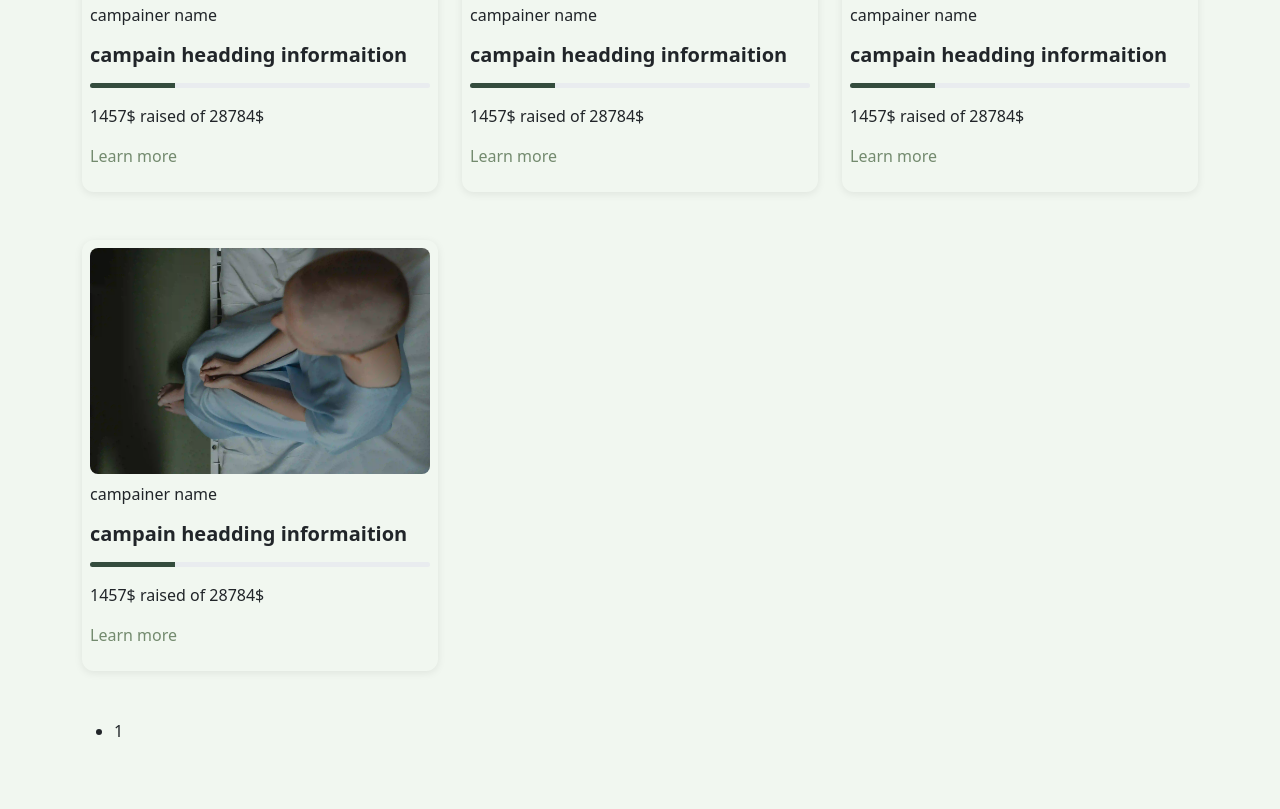
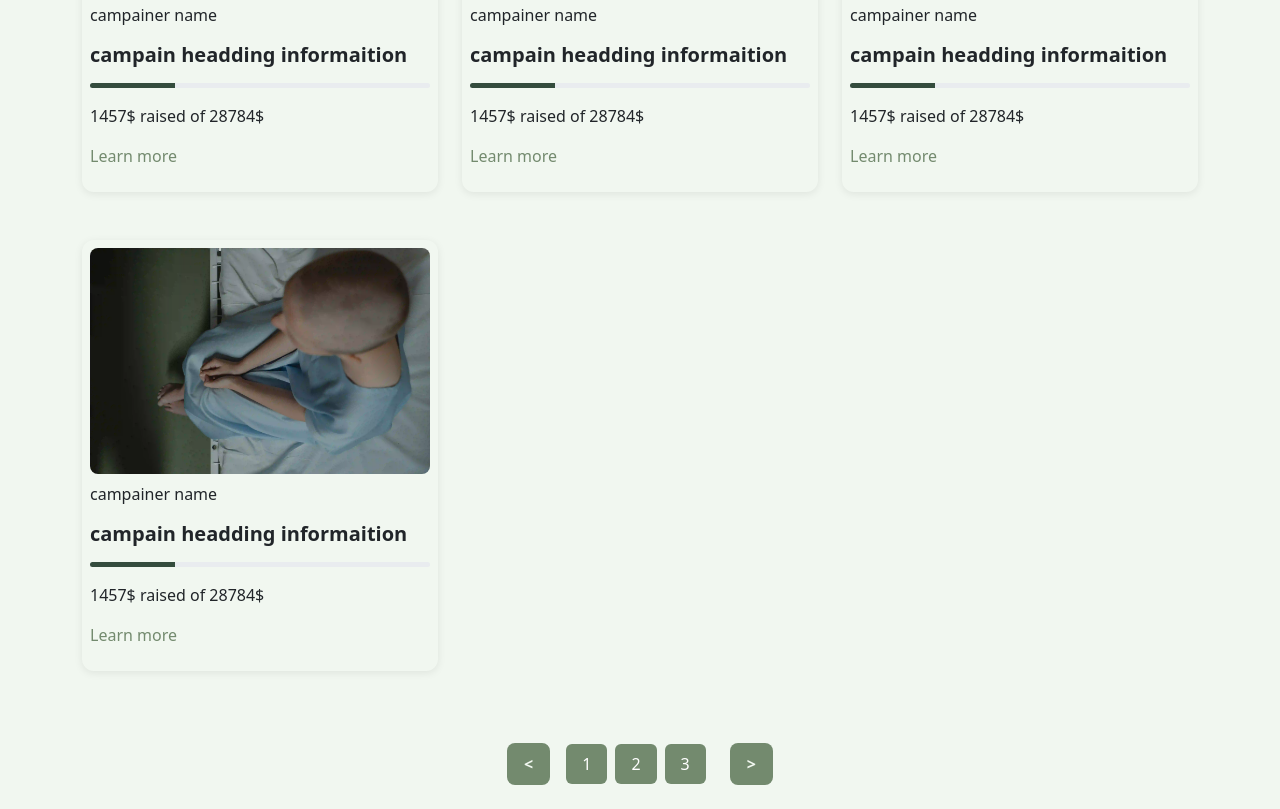
Before and after one commit to amiramostafaemam/crowdfunding, a plain HTML site: page PAGES/explore.html in a window 1280 px wide. Shown: the part 860-1669 px from the top of the page. Before the commit the page ends 1619 px from the top, so only its background shows below. Drawn offline with nearby package versions, Linux system fonts and the light colour scheme.

Commit message:
add pagenation to explore page

```diff
--- a/CSS/explore.css
+++ b/CSS/explore.css
@@ -139,7 +139,20 @@ background-color: rgba(0, 0, 0, 0.5)
     display: none;
 
 }
-
+.explore__pagenation ul li{
+background-color: var(--btn-primary-color);
+}
+.explore__pagenation ul li:hover{
+background-color: var(--btn-secondary-color);
+}
+.explore__pagenation button{
+  background-color: var(--btn-primary-color);
+  color: var(--background-color);
+}
+.explore__pagenation button:hover{
+background-color: var(--btn-secondary-color);
+color: var(--background-color);
+}
 @media screen and (max-width: 500px) {
     .dropdown__filter__responsive {
         /* display: block !important; */
--- a/CSS/style.css
+++ b/CSS/style.css
@@ -15,9 +15,7 @@ body {
   padding: 0;
   background-color:var(--background-color);
 }
-.homepage__slider {
-  /* max-height: 50vh; */
-}
+
 .homepage__slider img {
   height: 60vh;
   object-fit: cover;
--- a/PAGES/explore.html
+++ b/PAGES/explore.html
@@ -77,7 +77,8 @@
             <div class="col-lg-4 col-sm-12 mb-5 ">
                 <div class="explore__card__style p-2">
                     <div class="explore__card position-relative">
-                        <img src="../ASESETS/Images/cancer.webp" alt="" class="w-100 rounded-3 card-img-top explore__card--img">
+                        <img src="../ASESETS/Images/cancer.webp" alt=""
+                            class="w-100 rounded-3 card-img-top explore__card--img">
                         <div class="explore__card__layer position-absolute p-3">
                             <a href="#"><i class="fa-solid fa-video fa-2xl" style="color: #ffffff;"></i></a>
 
@@ -102,7 +103,8 @@
             <div class="col-lg-4 col-sm-12 mb-5 ">
                 <div class="explore__card__style p-2">
                     <div class="explore__card position-relative">
-                        <img src="../ASESETS/Images/cancer.webp" alt="" class="w-100 rounded-3 card-img-top explore__card--img">
+                        <img src="../ASESETS/Images/cancer.webp" alt=""
+                            class="w-100 rounded-3 card-img-top explore__card--img">
                         <div class="explore__card__layer position-absolute p-3">
                             <a href="#"><i class="fa-solid fa-video fa-2xl" style="color: #ffffff;"></i></a>
 
@@ -127,7 +129,8 @@
             <div class="col-lg-4 col-sm-12 mb-5 ">
                 <div class="explore__card__style p-2">
                     <div class="explore__card position-relative">
-                        <img src="../ASESETS/Images/cancer.webp" alt="" class="w-100 rounded-3 card-img-top explore__card--img">
+                        <img src="../ASESETS/Images/cancer.webp" alt=""
+                            class="w-100 rounded-3 card-img-top explore__card--img">
                         <div class="explore__card__layer position-absolute p-3">
                             <a href="#"><i class="fa-solid fa-video fa-2xl" style="color: #ffffff;"></i></a>
 
@@ -152,7 +155,8 @@
             <div class="col-lg-4 col-sm-12 mb-5 ">
                 <div class="explore__card__style p-2">
                     <div class="explore__card position-relative">
-                        <img src="../ASESETS/Images/cancer.webp" alt="" class="w-100 rounded-3 card-img-top explore__card--img">
+                        <img src="../ASESETS/Images/cancer.webp" alt=""
+                            class="w-100 rounded-3 card-img-top explore__card--img">
                         <div class="explore__card__layer position-absolute p-3">
                             <a href="#"><i class="fa-solid fa-video fa-2xl" style="color: #ffffff;"></i></a>
 
@@ -175,10 +179,15 @@
             </div>
         </div>
 
-        <div class="explore__pagenation">
-            <ul>
-                <li>1</li>
-            </ul>
+        <div class="explore__pagenation my-4 d-flex align-items-center justify-content-center">
+            <button class="btn px-3 py-2 rounded-3 fw-bold me-3" value="">
+                < </button>
+                    <ul class="list-unstyled d-flex text-white mb-0 m-0">
+                        <li class="px-3 py-2 me-2 rounded-2">1</li>
+                        <li class="px-3 py-2 me-2 rounded-2">2</li>
+                        <li class="px-3 py-2 me-2 rounded-2">3</li>
+                    </ul>
+                    <button class="btn px-3 py-2 rounded-3 fw-bold ms-3" value=""> > </button>
         </div>
 
     </section>
```
